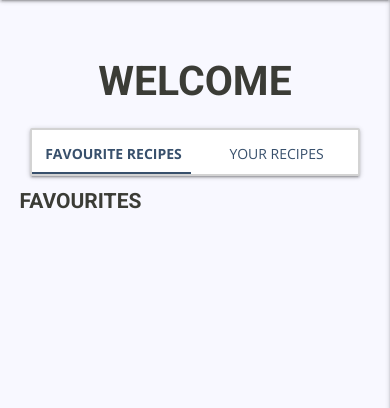
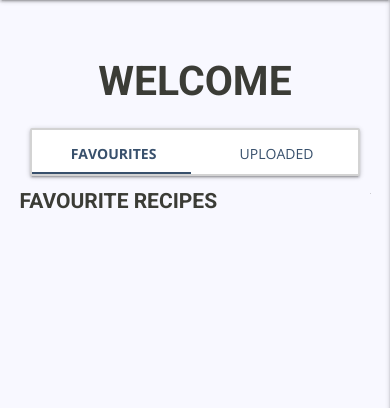
Before and after one commit to RussOakham/wanderlust-recipes, a Flask app: template templates/profile.html in a window 390 px wide. Shown: the part 56-464 px from the top of the page. Run offline with Flask 2, Linux system fonts and the light colour scheme; the template is opened without the code that fills it, so the values that code supplies are empty; some libraries are stand-ins or nearby versions.

Commit message:
search & profile - search label and profile titles - shortered text for better responsive design

```diff
--- a/templates/profile.html
+++ b/templates/profile.html
@@ -10,15 +10,15 @@
     <div class="row">
         <div class="col s12">
             <ul id="tabs-swipe-demo" class="tabs box-shadow border-radius box-border">
-                <li class="tab col s6"><a class="active" href="#favourite-recipes">Favourite Recipes</a></li>
-                <li class="tab col s6"><a href="#your-recipes">Your Recipes</a></li>
+                <li class="tab col s6"><a class="active" href="#favourite-recipes">Favourites</a></li>
+                <li class="tab col s6"><a href="#your-recipes">Uploaded</a></li>
             </ul>
         </div>
 
 
         <!-- User Favourite Recipes -->
         <div id="favourite-recipes">
-            <h3>Favourites</h3>
+            <h3>Favourite Recipes</h3>
 
             {% for favorite in favorites %}
             {% if favorite|length > 0 %}
@@ -76,7 +76,7 @@
 
         <!-- User uploaded Recipes -->
         <div id="your-recipes">
-            <h3>Uploaded</h3>
+            <h3>Your Recipes</h3>
 
             {% for recipe in recipes %}
 
```
